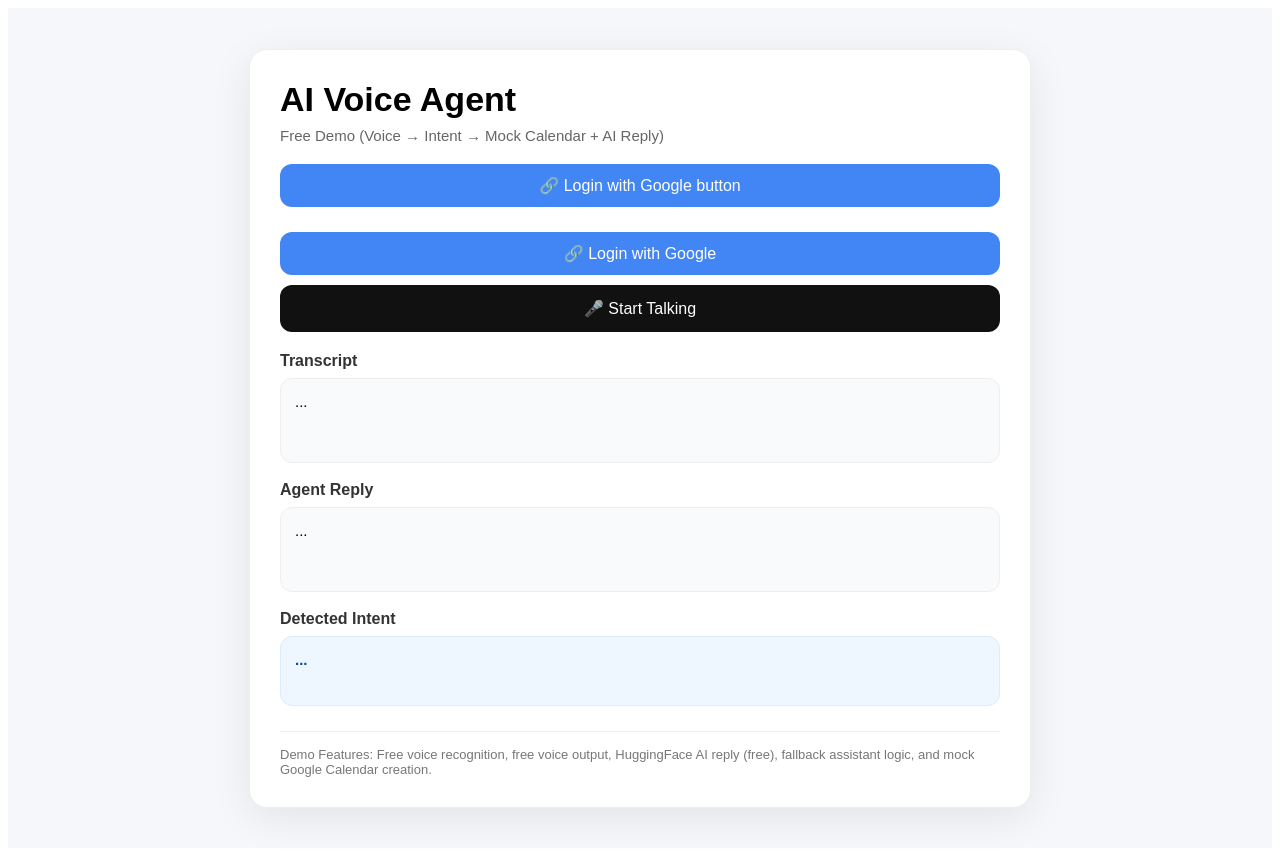
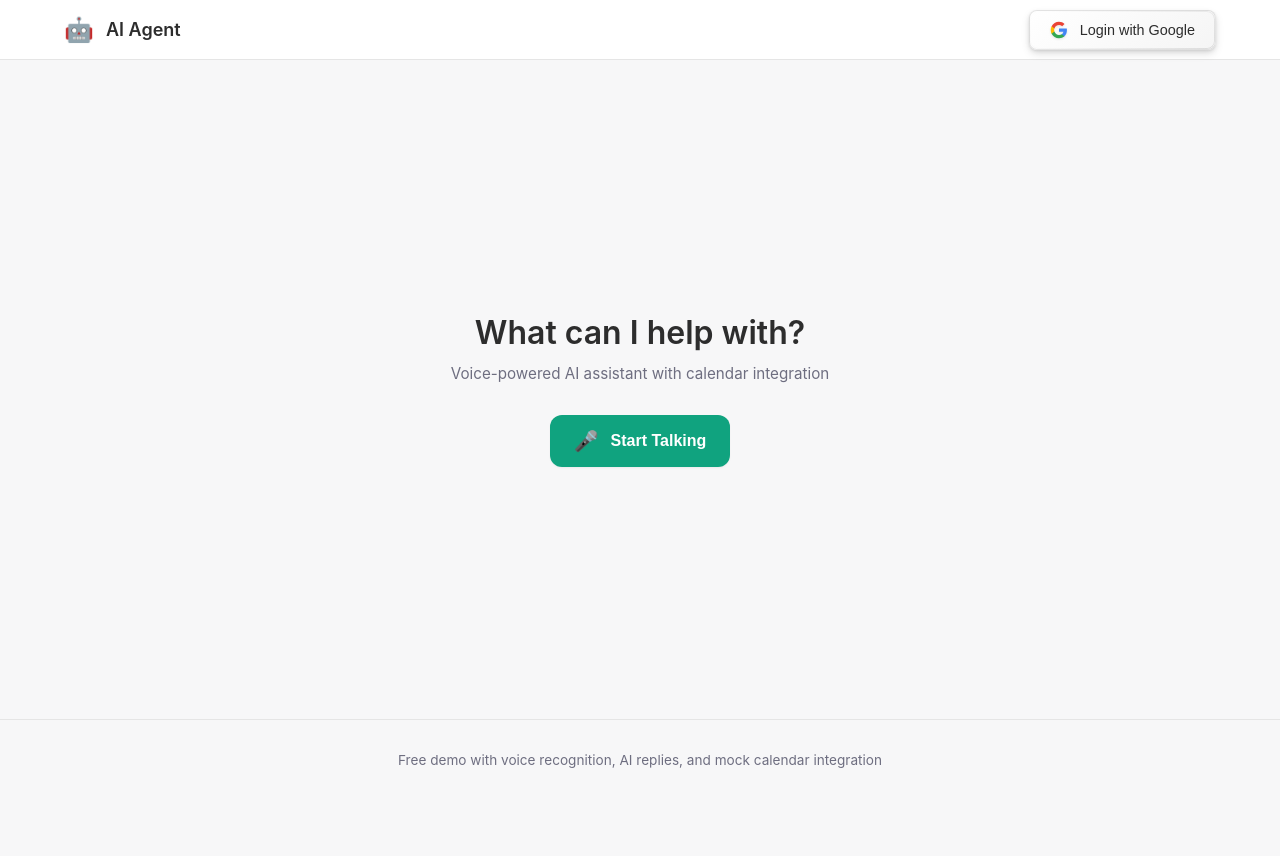
Before and after one commit to nkarwal2/Ai-Voice-text-to-speech, a React (Create React App) app in the folder frontend/: page / in a window 1280 px wide. After the commit the page ends 800 px from the top, so only its background shows below. Built offline with nearby package versions, Linux system fonts and the light colour scheme; no server answers.

Commit message:
Design improvment

```diff
--- a/frontend/package.json
+++ b/frontend/package.json
@@ -6,7 +6,8 @@
     "axios": "^1.6.8",
     "react": "^18.3.1",
     "react-dom": "^18.3.1",
-    "react-scripts": "5.0.1"
+    "react-scripts": "5.0.1",
+    "sass": "^1.97.3"
   },
   "scripts": {
     "start": "react-scripts start",
--- a/frontend/src/App.js
+++ b/frontend/src/App.js
@@ -1,6 +1,6 @@
-
 import React, { useEffect, useRef, useState } from "react";
 import axios from "axios";
+import "./App.scss";
 
 const BACKEND_URL = process.env.REACT_APP_BACKEND_URL || "http://localhost:5000";
 
@@ -113,215 +113,127 @@ export default function App() {
       setIsListening(false);
     } catch (err) {}
   };
+
   const handleGoogleLogin = () => {
-  window.location.href = 'https://ai-voice-text-to-speech.onrender.com/auth/google';
+    window.location.href =
+      "https://ai-voice-text-to-speech.onrender.com/auth/google";
   };
 
   return (
-    <div style={styles.page}>
-      <div style={styles.card}>
+    <div className="app">
+      <header className="top-header">
+        <div className="header-content">
+          <div className="logo">
+            <span className="logo-icon">🤖</span>
+            <span className="logo-text">AI Agent</span>
+          </div>
 
-        <div style={styles.header}>
-          <h1 style={styles.title}>AI Voice Agent</h1>
-          <p style={styles.subTitle}>
-            Free Demo (Voice → Intent → Mock Calendar + AI Reply)
+          <button className="google-header-btn" onClick={handleGoogleLogin}>
+            <svg className="google-icon" viewBox="0 0 24 24" width="18" height="18">
+              <path fill="#4285F4" d="M22.56 12.25c0-.78-.07-1.53-.2-2.25H12v4.26h5.92c-.26 1.37-1.04 2.53-2.21 3.31v2.77h3.57c2.08-1.92 3.28-4.74 3.28-8.09z"/>
+              <path fill="#34A853" d="M12 23c2.97 0 5.46-.98 7.28-2.66l-3.57-2.77c-.98.66-2.23 1.06-3.71 1.06-2.86 0-5.29-1.93-6.16-4.53H2.18v2.84C3.99 20.53 7.7 23 12 23z"/>
+              <path fill="#FBBC05" d="M5.84 14.09c-.22-.66-.35-1.36-.35-2.09s.13-1.43.35-2.09V7.07H2.18C1.43 8.55 1 10.22 1 12s.43 3.45 1.18 4.93l2.85-2.22.81-.62z"/>
+              <path fill="#EA4335" d="M12 5.38c1.62 0 3.06.56 4.21 1.64l3.15-3.15C17.45 2.09 14.97 1 12 1 7.7 1 3.99 3.47 2.18 7.07l3.66 2.84c.87-2.6 3.3-4.53 6.16-4.53z"/>
+            </svg>
+            <span>Login with Google</span>
+          </button>
+        </div>
+      </header>
+
+      <main className="main-content">
+        <div className="main-flex-1">
+          <div className="container">
+            <div className="welcome-section">
+              <h1 className="welcome-title">What can I help with?</h1>
+              <p className="welcome-subtitle">
+                Voice-powered AI assistant with calendar integration
               </p>
             </div>
-          <button
-  style={{
-    width: '100%',
-    padding: '12px 18px',
-    borderRadius: 12,
-    border: 'none',
-    background: '#4285F4',
-    color: 'white',
-    fontSize: 16,
-    cursor: 'pointer',
-    marginBottom: 10
-  }}
-  onClick={handleGoogleLogin}
->
-  🔗 Login with Google button
-</button>
 
-
-        <div style={styles.actions}>
-                       <button style={styles.googleBtn} onClick={handleGoogleLogin}>
-               🔗 Login with Google
-             </button>
+            <div className="voice-controls">
               {!isListening ? (
-            <button style={styles.primaryBtn} onClick={startListening}>
-              🎤 Start Talking
+                <button className="voice-btn" onClick={startListening}>
+                  <span className="voice-icon">🎤</span>
+                  <span>Start Talking</span>
                 </button>
               ) : (
-            <button style={styles.stopBtn} onClick={stopListening}>
-              ⏹ Stop
+                <button className="voice-btn stop" onClick={stopListening}>
+                  <span className="voice-icon">⏹</span>
+                  <span>Stop</span>
                 </button>
               )}
             </div>
 
+            {/* Error Display */}
             {error && (
-          <div style={styles.errorBox}>
-            <b>Error:</b> {error}
+              <div className="message-box error-message">
+                <strong>Error:</strong> {error}
               </div>
             )}
 
-        <div style={styles.section}>
-          <h3 style={styles.sectionTitle}>Transcript</h3>
-          <div style={styles.box}>{transcript || "..."}</div>
-        </div>
-
-        <div style={styles.section}>
-          <h3 style={styles.sectionTitle}>Agent Reply</h3>
-          <div style={styles.box}>{reply || "..."}</div>
-        </div>
-
-        <div style={styles.section}>
-          <h3 style={styles.sectionTitle}>Detected Intent</h3>
-          <div style={styles.intentBox}>{intent || "..."}</div>
-        </div>
-
-        {mockEvent && (
-          <div style={styles.section}>
-            <h3 style={styles.sectionTitle}>Mock Google Calendar Result</h3>
-            <div style={styles.mockCard}>
-              <p style={styles.mockRow}><b>Event ID:</b> {mockEvent.id}</p>
-              <p style={styles.mockRow}><b>Title:</b> {mockEvent.title}</p>
-              <p style={styles.mockRow}><b>Date:</b> {mockEvent.date}</p>
-              <p style={styles.mockRow}><b>Time:</b> {mockEvent.time}</p>
+            {(transcript || reply) && (
+              <div className="conversation">
+                {transcript && (
+                  <div className="message user-message">
+                    <div className="message-avatar">👤</div>
+                    <div className="message-content">
+                      <div className="message-label">You</div>
+                      <div className="message-text">{transcript}</div>
                     </div>
                   </div>
                 )}
 
-        <div style={styles.footer}>
-          <p style={styles.footerText}>
-            Demo Features: Free voice recognition, free voice output, HuggingFace AI reply (free),
-            fallback assistant logic, and mock Google Calendar creation.
-          </p>
+                {reply && (
+                  <div className="message assistant-message">
+                    <div className="message-avatar">🤖</div>
+                    <div className="message-content">
+                      <div className="message-label">AI Agent</div>
+                      <div className="message-text">{reply}</div>
+
+                      {intent && (
+                        <div className="intent-badge">Intent: {intent}</div>
+                      )}
+                    </div>
+                  </div>
+                )}
+
+                {mockEvent && (
+                  <div className="calendar-event">
+                    <div className="event-header">
+                      <span className="event-icon">📅</span>
+                      <span className="event-title">
+                        Calendar Event Created
+                      </span>
+                    </div>
+
+                    <div className="event-details">
+                      <div className="event-row">
+                        <span className="event-label">Title:</span>
+                        <span className="event-value">{mockEvent.title}</span>
+                      </div>
+                      <div className="event-row">
+                        <span className="event-label">Date:</span>
+                        <span className="event-value">{mockEvent.date}</span>
+                      </div>
+                      <div className="event-row">
+                        <span className="event-label">Time:</span>
+                        <span className="event-value">{mockEvent.time}</span>
                       </div>
                     </div>
                   </div>
+                )}
+              </div>
+            )}
+          </div>
+        </div>
+
+        <footer className="app-footer">
+          <p>
+            Free demo with voice recognition, AI replies, and mock calendar
+            integration
+          </p>
+        </footer>
+      </main>
+    </div>
   );
 }
-
-const styles = {
-  page: {
-    background: "#f6f7fb",
-    minHeight: "100vh",
-    display: "flex",
-    justifyContent: "center",
-    alignItems: "center",
-    padding: 20,
-    fontFamily: "Arial, sans-serif"
-  },
-  card: {
-    width: 720,
-    background: "#fff",
-    borderRadius: 18,
-    padding: 30,
-    boxShadow: "0 10px 40px rgba(0,0,0,0.08)",
-    border: "1px solid #eee"
-  },
-  header: {
-    marginBottom: 20
-  },
-  title: {
-    margin: 0,
-    fontSize: 34,
-    fontWeight: 700
-  },
-  subTitle: {
-    marginTop: 8,
-    color: "#666",
-    fontSize: 15
-  },
-  actions: {
-    marginTop: 15,
-    marginBottom: 20
-  },
-  primaryBtn: {
-    width: "100%",
-    padding: "14px 18px",
-    borderRadius: 12,
-    border: "none",
-    background: "#111",
-    color: "#fff",
-    fontSize: 16,
-    cursor: "pointer"
-  },
-  stopBtn: {
-    width: "100%",
-    padding: "14px 18px",
-    borderRadius: 12,
-    border: "none",
-    background: "#d93025",
-    color: "#fff",
-    fontSize: 16,
-    cursor: "pointer"
-  },
-   googleBtn: {
-   width: "100%",
-   padding: "12px 18px",
-   borderRadius: 12,
-   border: "none",
-   background: "#4285F4",
-   color: "#fff",
-   fontSize: 16,
-   cursor: "pointer",
-   marginBottom: 10
- },
-  section: {
-    marginTop: 18
-  },
-  sectionTitle: {
-    margin: "0 0 8px 0",
-    fontSize: 16,
-    color: "#333"
-  },
-  box: {
-    background: "#f9fafb",
-    padding: 14,
-    borderRadius: 12,
-    border: "1px solid #eee",
-    minHeight: 55,
-    fontSize: 15
-  },
-  intentBox: {
-    background: "#eef6ff",
-    padding: 14,
-    borderRadius: 12,
-    border: "1px solid #dcecff",
-    minHeight: 40,
-    fontSize: 15,
-    fontWeight: "bold",
-    color: "#0b4aa2"
-  },
-  errorBox: {
-    padding: 12,
-    borderRadius: 12,
-    background: "#fff1f1",
-    border: "1px solid #ffd4d4",
-    color: "#b30000",
-    marginBottom: 15
-  },
-  mockCard: {
-    background: "#f3fff4",
-    border: "1px solid #c9f0cf",
-    padding: 14,
-    borderRadius: 12
-  },
-  mockRow: {
-    margin: "6px 0",
-    fontSize: 14
-  },
-  footer: {
-    marginTop: 25,
-    borderTop: "1px solid #eee",
-    paddingTop: 15
-  },
-  footerText: {
-    margin: 0,
-    color: "#777",
-    fontSize: 13
-  }
-};
--- /dev/null
+++ b/frontend/src/App.scss
@@ -0,0 +1,436 @@
+
+:root {
+    // Colors
+    --color-primary: #10a37f;
+    --color-primary-hover: #0d8c6d;
+    --color-background: #ffffff;
+    --color-surface: #f7f7f8;
+    --color-border: #e5e5e5;
+    --color-text-primary: #2d2d2d;
+    --color-text-secondary: #6e6e80;
+    --color-text-tertiary: #acacbe;
+    --color-error: #ef4146;
+    --color-success: #10a37f;
+    --color-google: #4285f4;
+
+    // Spacing
+    --spacing-xs: 0.5rem;
+    --spacing-sm: 0.75rem;
+    --spacing-md: 1rem;
+    --spacing-lg: 1.5rem;
+    --spacing-xl: 2rem;
+
+    // Radius
+    --radius-sm: 0.375rem;
+    --radius-md: 0.5rem;
+    --radius-lg: 0.75rem;
+    --radius-full: 9999px;
+
+    // Shadows
+    --shadow-sm: 0 1px 2px rgba(0, 0, 0, 0.05);
+    --shadow-md: 0 2px 8px rgba(0, 0, 0, 0.08);
+
+    // Header height
+    --header-height: 60px;
+}
+
+// ============================================
+// RESET & BASE
+// ============================================
+
+* {
+    margin: 0;
+    padding: 0;
+    box-sizing: border-box;
+}
+
+body {
+    font-family: -apple-system, BlinkMacSystemFont, 'Segoe UI', 'Roboto', sans-serif;
+    -webkit-font-smoothing: antialiased;
+    color: var(--color-text-primary);
+    background: var(--color-surface);
+}
+
+// ============================================
+// APP LAYOUT
+// ============================================
+
+.app {
+    min-height: 100vh;
+    display: flex;
+    flex-direction: column;
+}
+
+// ============================================
+// TOP HEADER - ChatGPT Style
+// ============================================
+
+.top-header {
+    position: sticky;
+    top: 0;
+    z-index: 100;
+    background: var(--color-background);
+    border-bottom: 1px solid var(--color-border);
+    height: var(--header-height);
+}
+
+.header-content {
+    max-width: 1200px;
+    margin: 0 auto;
+    height: 100%;
+    padding: 0 var(--spacing-lg);
+    display: flex;
+    align-items: center;
+    justify-content: space-between;
+}
+
+.logo {
+    display: flex;
+    align-items: center;
+    gap: var(--spacing-sm);
+    font-weight: 600;
+    font-size: 1.125rem;
+    color: var(--color-text-primary);
+}
+
+.logo-icon {
+    font-size: 1.5rem;
+}
+
+.logo-text {
+    font-weight: 600;
+}
+
+// Google Login Button - 3D Style
+.google-header-btn {
+    display: inline-flex;
+    align-items: center;
+    gap: var(--spacing-sm);
+    padding: 0.625rem 1.25rem;
+    background: linear-gradient(145deg, #ffffff, #f5f5f5);
+    color: var(--color-text-primary);
+    border: 1px solid rgba(0, 0, 0, 0.1);
+    border-radius: var(--radius-md);
+    font-size: 0.9rem;
+    font-weight: 500;
+    cursor: pointer;
+    transition: all 0.2s ease;
+    position: relative;
+
+    // 3D Effect - Layered Shadows
+    box-shadow:
+        0 1px 2px rgba(0, 0, 0, 0.05),
+        0 2px 4px rgba(0, 0, 0, 0.08),
+        0 4px 8px rgba(0, 0, 0, 0.1),
+        inset 0 1px 0 rgba(255, 255, 255, 0.8);
+
+    // Subtle gradient border
+    &::before {
+        content: '';
+        position: absolute;
+        inset: 0;
+        border-radius: var(--radius-md);
+        padding: 1px;
+        background: linear-gradient(145deg, rgba(255, 255, 255, 0.8), rgba(0, 0, 0, 0.1));
+        -webkit-mask: linear-gradient(#fff 0 0) content-box, linear-gradient(#fff 0 0);
+        -webkit-mask-composite: xor;
+        mask: linear-gradient(#fff 0 0) content-box, linear-gradient(#fff 0 0);
+        mask-composite: exclude;
+        pointer-events: none;
+    }
+
+    &:hover {
+        background: linear-gradient(145deg, #fafafa, #f0f0f0);
+        transform: translateY(-1px);
+        box-shadow:
+            0 2px 4px rgba(0, 0, 0, 0.08),
+            0 4px 8px rgba(0, 0, 0, 0.12),
+            0 6px 12px rgba(0, 0, 0, 0.15),
+            inset 0 1px 0 rgba(255, 255, 255, 0.9);
+    }
+
+    &:active {
+        transform: translateY(0);
+        box-shadow:
+            0 1px 2px rgba(0, 0, 0, 0.1),
+            inset 0 2px 4px rgba(0, 0, 0, 0.1);
+    }
+}
+
+.google-icon {
+    flex-shrink: 0;
+    filter: drop-shadow(0 1px 1px rgba(0, 0, 0, 0.1));
+}
+
+.main-content {
+    flex: 1;
+    display: flex;
+    flex-direction: column;
+    padding-top: var(--spacing-xl);
+
+    & .main-flex-1 {
+        flex: 1;
+        display: flex;
+        align-items: center;
+        justify-content: center;
+    }
+}
+
+.container {
+    max-width: 800px;
+    width: 100%;
+    margin: 0 auto;
+    padding: 0 var(--spacing-lg);
+    flex: 1;
+    display: flex;
+    flex-direction: column;
+}
+
+
+.welcome-section {
+    text-align: center;
+    margin-bottom: var(--spacing-xl);
+}
+
+.welcome-title {
+    font-size: 2rem;
+    font-weight: 600;
+    color: var(--color-text-primary);
+    margin-bottom: var(--spacing-sm);
+
+    @media (max-width: 768px) {
+        font-size: 1.75rem;
+    }
+}
+
+.welcome-subtitle {
+    font-size: 0.95rem;
+    color: var(--color-text-secondary);
+}
+
+.voice-controls {
+    display: flex;
+    justify-content: center;
+    margin-bottom: var(--spacing-xl);
+}
+
+.voice-btn {
+    display: inline-flex;
+    align-items: center;
+    gap: var(--spacing-sm);
+    padding: 0.875rem 1.5rem;
+    background: var(--color-primary);
+    color: white;
+    border: none;
+    border-radius: var(--radius-lg);
+    font-size: 1rem;
+    font-weight: 600;
+    cursor: pointer;
+    transition: all 0.2s ease;
+    box-shadow: var(--shadow-sm);
+
+    &:hover {
+        background: var(--color-primary-hover);
+        box-shadow: var(--shadow-md);
+    }
+
+    &:active {
+        transform: scale(0.98);
+    }
+
+    &.stop {
+        background: var(--color-error);
+
+        &:hover {
+            background: #d93025;
+        }
+    }
+}
+
+.voice-icon {
+    font-size: 1.25rem;
+}
+
+.conversation {
+    display: flex;
+    flex-direction: column;
+    gap: var(--spacing-lg);
+    margin-bottom: var(--spacing-xl);
+}
+
+.message {
+    display: flex;
+    gap: var(--spacing-md);
+    animation: slideIn 0.3s ease;
+}
+
+@keyframes slideIn {
+    from {
+        opacity: 0;
+        transform: translateY(10px);
+    }
+
+    to {
+        opacity: 1;
+        transform: translateY(0);
+    }
+}
+
+.message-avatar {
+    width: 36px;
+    height: 36px;
+    border-radius: var(--radius-full);
+    background: var(--color-surface);
+    display: flex;
+    align-items: center;
+    justify-content: center;
+    font-size: 1.25rem;
+    flex-shrink: 0;
+}
+
+.user-message .message-avatar {
+    background: #e3f2fd;
+}
+
+.assistant-message .message-avatar {
+    background: var(--color-primary);
+}
+
+.message-content {
+    flex: 1;
+    min-width: 0;
+}
+
+.message-label {
+    font-size: 0.875rem;
+    font-weight: 600;
+    color: var(--color-text-primary);
+    margin-bottom: var(--spacing-xs);
+}
+
+.message-text {
+    font-size: 0.95rem;
+    line-height: 1.6;
+    color: var(--color-text-primary);
+    background: var(--color-surface);
+    padding: var(--spacing-md);
+    border-radius: var(--radius-lg);
+    border: 1px solid var(--color-border);
+}
+
+.intent-badge {
+    display: inline-block;
+    margin-top: var(--spacing-sm);
+    padding: 0.375rem 0.75rem;
+    background: #e3f2fd;
+    color: #1976d2;
+    border-radius: var(--radius-full);
+    font-size: 0.8rem;
+    font-weight: 600;
+}
+
+.message-box {
+    padding: var(--spacing-md);
+    border-radius: var(--radius-lg);
+    margin-bottom: var(--spacing-lg);
+    font-size: 0.95rem;
+    animation: slideIn 0.3s ease;
+}
+
+.error-message {
+    background: #fef2f2;
+    border: 1px solid #fecaca;
+    color: #991b1b;
+
+    strong {
+        font-weight: 700;
+    }
+}
+
+.calendar-event {
+    background: #f0fdf4;
+    border: 1px solid #bbf7d0;
+    border-radius: var(--radius-lg);
+    padding: var(--spacing-md);
+    margin-top: var(--spacing-md);
+    animation: slideIn 0.3s ease;
+}
+
+.event-header {
+    display: flex;
+    align-items: center;
+    gap: var(--spacing-sm);
+    margin-bottom: var(--spacing-md);
+    font-weight: 600;
+    color: #166534;
+}
+
+.event-icon {
+    font-size: 1.25rem;
+}
+
+.event-details {
+    display: flex;
+    flex-direction: column;
+    gap: var(--spacing-sm);
+}
+
+.event-row {
+    display: flex;
+    gap: var(--spacing-sm);
+    font-size: 0.9rem;
+}
+
+.event-label {
+    font-weight: 600;
+    color: #166534;
+    min-width: 60px;
+}
+
+.event-value {
+    color: var(--color-text-primary);
+}
+
+
+.app-footer {
+    margin-top: auto;
+    padding: var(--spacing-xl) 0;
+    text-align: center;
+    border-top: 1px solid var(--color-border);
+
+    p {
+        font-size: 0.85rem;
+        color: var(--color-text-secondary);
+    }
+}
+
+@media (max-width: 768px) {
+    .header-content {
+        padding: 0 var(--spacing-md);
+    }
+
+    .container {
+        padding: 0 var(--spacing-md);
+    }
+
+    .welcome-title {
+        font-size: 1.5rem;
+    }
+
+    .logo-text {
+        display: none;
+    }
+}
+
+@media (max-width: 480px) {
+    .voice-btn {
+        padding: 0.75rem 1.25rem;
+        font-size: 0.9rem;
+    }
+
+    .message-avatar {
+        width: 32px;
+        height: 32px;
+        font-size: 1rem;
+    }
+}
```
Also changed, not shown: 2 other files (tests, documents, lock files or other folders). Lines whose indentation alone changed are shown as unchanged.
